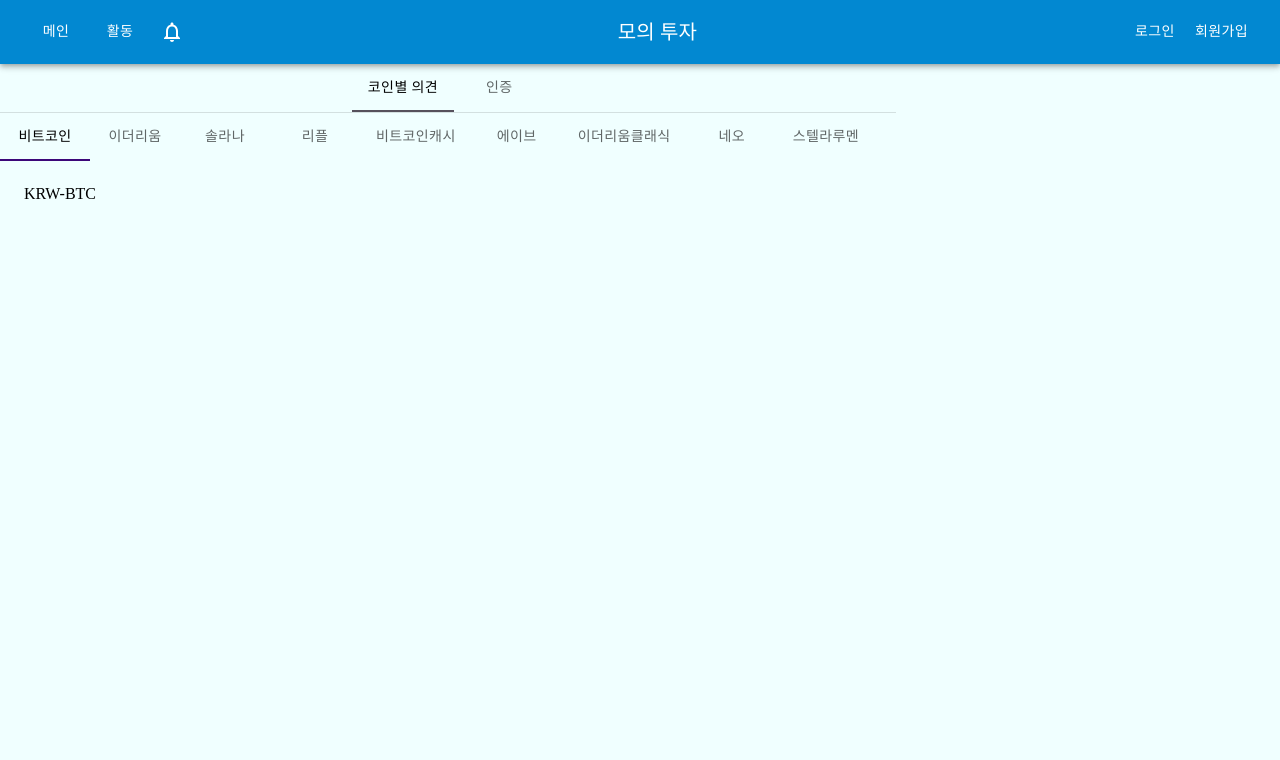
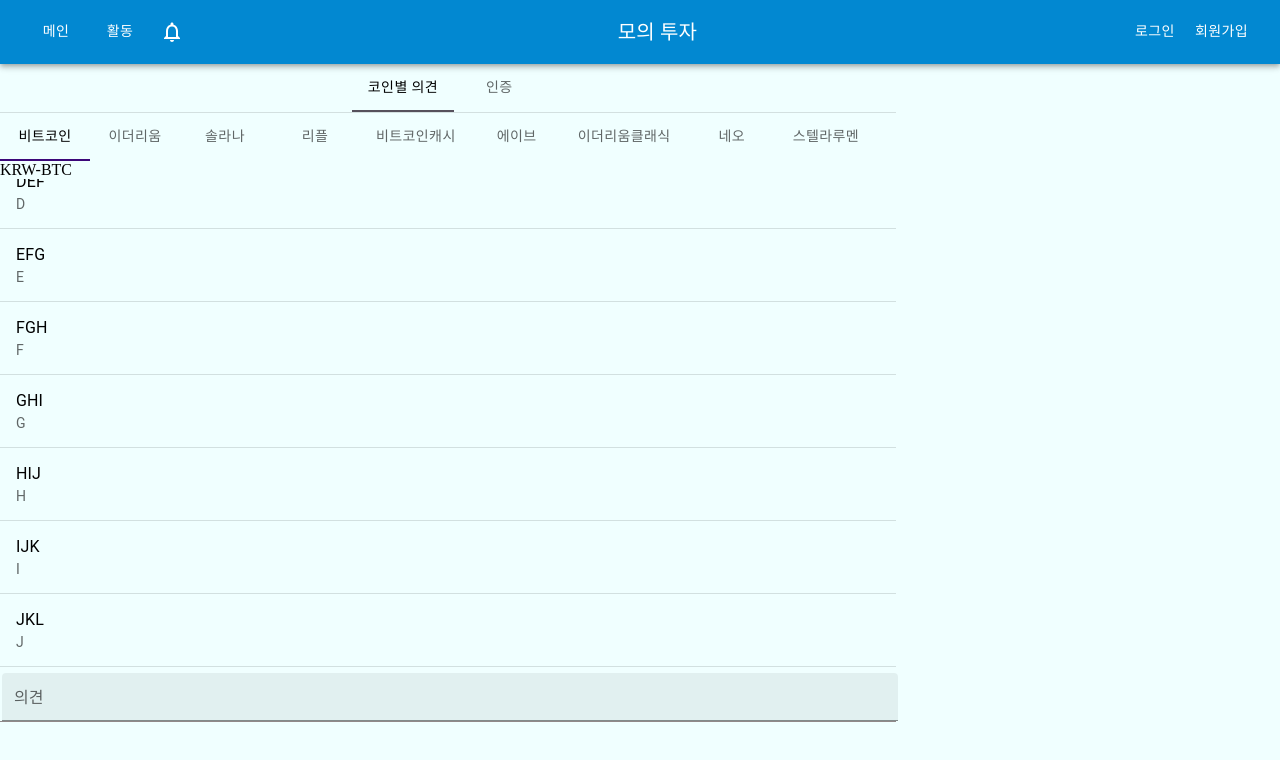
Before and after one commit to wesd724/cmi, a React (Create React App) app in the folder frontend/: page /activity in a window 1280 px wide. Shown: the top 760 px of the page. Built offline with nearby package versions, Linux system fonts and the light colour scheme; a web font is replaced by a local one.

Commit message:
Comment UI 기초

```diff
--- /dev/null
+++ b/frontend/src/components/comment.tsx
@@ -0,0 +1,94 @@
+import React, { Fragment, useState, useEffect, useRef } from 'react';
+import TextField from '@mui/material/TextField';
+import "./css/comment.css";
+import List from '@mui/material/List';
+import ListItem from '@mui/material/ListItem';
+import ListItemText from '@mui/material/ListItemText';
+import Divider from '@mui/material/Divider';
+
+interface marketProps {
+    market: string;
+}
+
+interface commentProps {
+    id: number;
+    username: string;
+    comment: string;
+
+}
+
+const RenderTextList = ({ commentList }: { commentList: commentProps[] | undefined }) => {
+    return (
+        <>
+            {commentList?.map((v) => (
+                <Fragment key={v.id}>
+                    <ListItem>
+                        <ListItemText
+                            primary={`${v.comment}`}
+                            secondary={`${v.username}`}
+                        />
+                    </ListItem>
+                    <Divider />
+                </Fragment>
+            ))}
+        </>
+    )
+}
+
+const makeFakeData = (count: number)  => {
+    return Array.from({length: count}).map((_, i) => ({
+        id: i + 1,
+        username: String.fromCharCode(i + 65),
+        comment: String.fromCharCode(...Array.from({ length: 3 }).map((_, k) => i + k + 65))
+    }));
+}
+
+const Comment = ({ market }: marketProps) => {
+    const [text, setText] = useState<string>("");
+    const [commentsData, setCommentsData] = useState<commentProps[]>([]);
+    const element = useRef<HTMLDivElement>(null);
+
+    useEffect(() => {
+        const data: commentProps[]  = makeFakeData(10);
+        setCommentsData(data);
+    }, [])
+
+    useEffect(() => {
+        if(element.current)
+            element.current.scrollTop = element.current.scrollHeight;
+    }, [commentsData])
+
+    const changeText = (e: React.ChangeEvent<HTMLInputElement>) => setText(e.target.value);
+
+    const onSubmit = (e: React.FormEvent<HTMLFormElement>) => {
+        e.preventDefault();
+        setCommentsData(prev => [...prev, {id: prev.length + 1, username: "KB", comment: text }]);
+        setText("");
+    }
+
+    return (
+        <div className="comment-container">
+            {market}
+            <div className="comment-list" ref={element}>
+                <List>
+                    <RenderTextList commentList={commentsData} />
+                </List>
+            </div>
+            <form onSubmit={onSubmit} className="form">
+                <TextField
+                    sx={{
+                        position: "absolute",
+                        left: "2px",
+                        bottom: "0px",
+                        width: "70vw",
+                    }}
+                    value={text}
+                    onChange={changeText}
+                    label="의견" size="small" variant="filled" />
+            </form>
+
+        </div>
+    )
+}
+
+export default Comment;
--- a/frontend/src/components/commentTabs.tsx
+++ b/frontend/src/components/commentTabs.tsx
@@ -4,6 +4,7 @@ import TabContext from '@mui/lab/TabContext';
 import TabList from '@mui/lab/TabList';
 import TabPanel from '@mui/lab/TabPanel';
 import { MARKET, MARKET_NAME } from '../data/constant';
+import Comment from './comment';
 
 const CommentTabs = () => {
     const [value, setValue] = useState<string>('1');
@@ -30,7 +31,7 @@ const CommentTabs = () => {
             </TabList>
             {
                 MARKET.map((v, i) =>
-                    <TabPanel key={i + 1} value={String(i + 1)}>{MARKET[i]}</TabPanel>
+                    <TabPanel key={i + 1} sx={{ padding: 0 }} value={String(i + 1)}><Comment market={MARKET[i]} /></TabPanel>
                 )
             }
         </TabContext>
--- /dev/null
+++ b/frontend/src/components/css/comment.css
@@ -0,0 +1,11 @@
+.comment-container {
+    position: relative;
+    height: 70vh;
+    border-bottom: 1px solid rgb(145, 137, 137);
+}
+
+.comment-list {
+    height: 62vh;
+    overflow: auto;
+    overflow-x: hidden;
+}
--- a/frontend/src/components/nav.tsx
+++ b/frontend/src/components/nav.tsx
@@ -10,6 +10,7 @@ import NotificationsNoneIcon from '@mui/icons-material/NotificationsNone';
 import { IconButton, Badge } from '@mui/material';
 import Notification from './notification';
 import { notificationType } from '../type/interface';
+import PersonIcon from '@mui/icons-material/Person';
 
 const Nav = () => {
     const navigate = useNavigate();
@@ -61,7 +62,7 @@ const Nav = () => {
 
     const closeNotification = () => {
         setAnchorEl(null);
-      };
+    };
 
     const open = Boolean(notification.length) && Boolean(anchorEl);
     const id = open ? 'simple-popover' : undefined;
@@ -85,6 +86,15 @@ const Nav = () => {
                         username
                             ? (
                                 <>
+                                    <PersonIcon sx={{ marginBottom: "4px", color: "#130f86" }} />
+                                    <div style={{
+                                        fontSize: 18,
+                                        fontWeight: "bold",
+                                        paddingRight: 30,
+                                        paddingLeft: 3,
+                                        height: 26,
+                                    }}>{username}
+                                    </div>
                                     <Button color="inherit" onClick={() => navigate("/investment")}>내 투자</Button>
                                     <Button color="inherit" onClick={logout}>로그아웃</Button>
                                 </>
```
Also changed, not shown: 1 other file (tests, documents, lock files or other folders).
